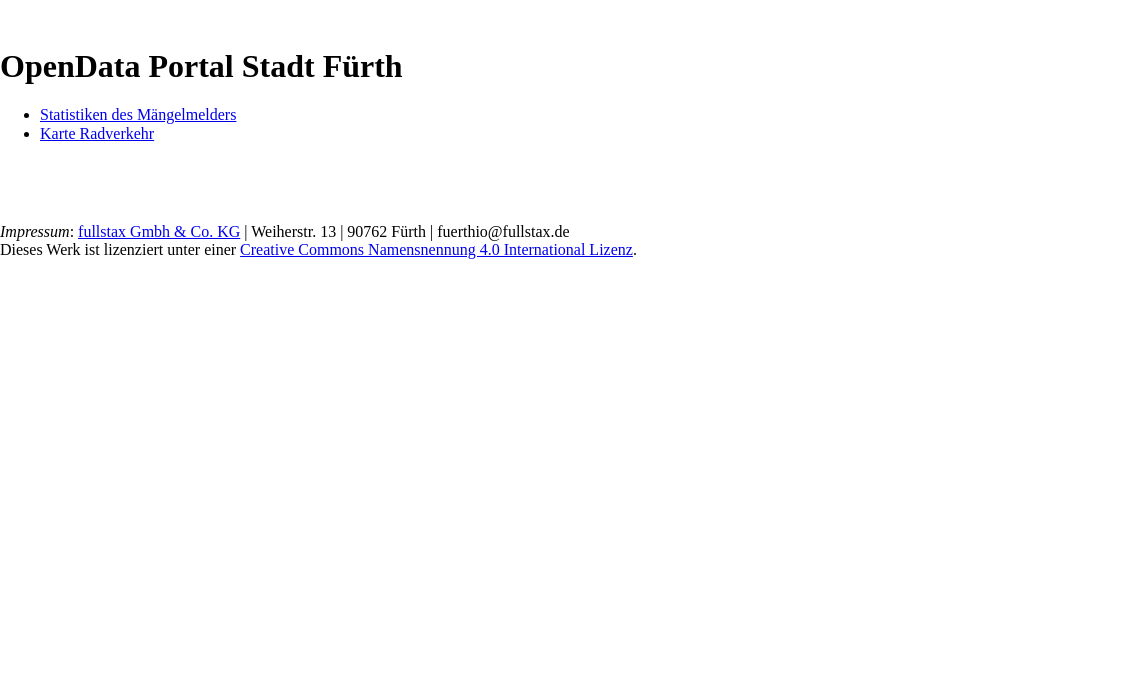
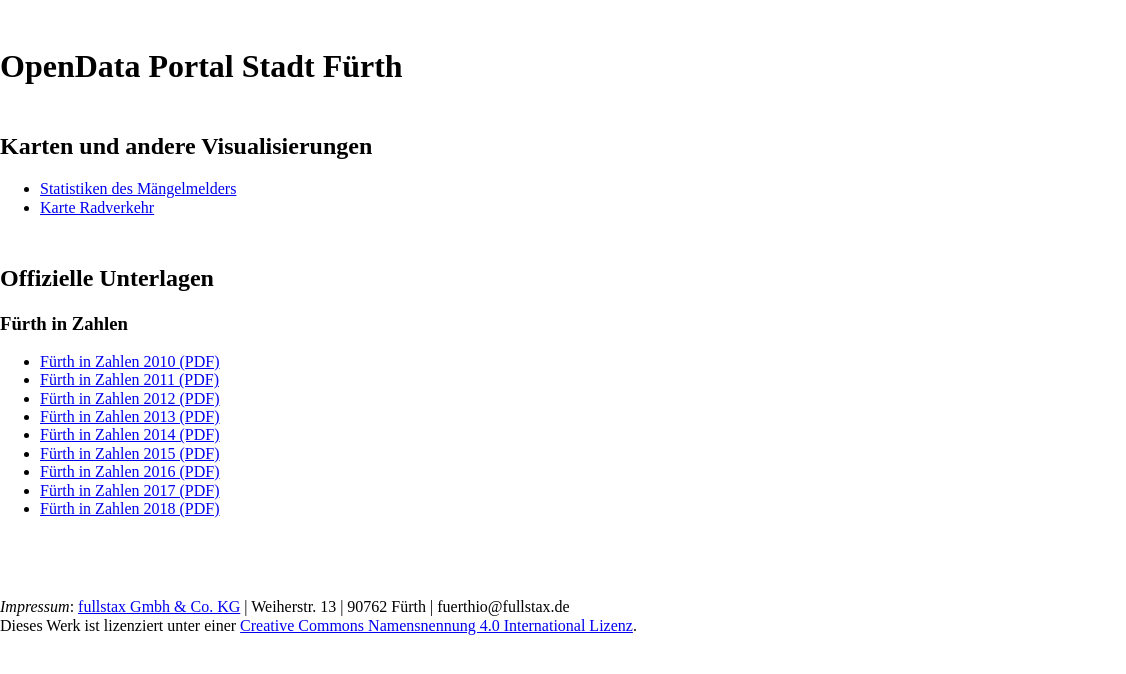
Before and after one commit to fuerth/opendata-fuerth, a plain HTML site: page index.html in a window 1280 px wide. Shown: the full height of the page, 0-1126 px from the left. Drawn offline with nearby package versions, Linux system fonts and the light colour scheme; a small style sheet from the web is missing.

Commit message:
Fürth in Zahlen 2010-2018

```diff
--- a/index.html
+++ b/index.html
@@ -12,6 +12,12 @@
 		body {
 			margin: 3em 0;
 		}
+		h2 {
+			margin-top: 2em;
+		}
+		h3 {
+			margin-top: 1em;
+		}
 		footer {
 			margin-top: 5em;
 		}
@@ -22,9 +28,23 @@
 	<div class="container">
 		<h1>OpenData Portal Stadt Fürth</h1>
 		<nav>
+			<h2>Karten und andere Visualisierungen</h2>
 			<ul>
 				<li><a href="./Maengelmelder/index.html" target="_blank">Statistiken des Mängelmelders</a></li>
 				<li><a href="https://fuerthwiki.de/maps/radverkehr/" target="_blank">Karte Radverkehr</a></li>
+			</ul>
+			<h2>Offizielle Unterlagen</h2>
+			<h3>Fürth in Zahlen</h3>
+			<ul>
+				<li><a href="./Statistik/fuerth_in_zahlen_2010.pdf">Fürth in Zahlen 2010 (PDF)</a></li>
+				<li><a href="./Statistik/fuerth_in_zahlen_2011.pdf">Fürth in Zahlen 2011 (PDF)</a></li>
+				<li><a href="./Statistik/fuerth_in_zahlen_2012.pdf">Fürth in Zahlen 2012 (PDF)</a></li>
+				<li><a href="./Statistik/fuerth_in_zahlen_2013.pdf">Fürth in Zahlen 2013 (PDF)</a></li>
+				<li><a href="./Statistik/fuerth_in_zahlen_2014.pdf">Fürth in Zahlen 2014 (PDF)</a></li>
+				<li><a href="./Statistik/fuerth_in_zahlen_2015.pdf">Fürth in Zahlen 2015 (PDF)</a></li>
+				<li><a href="./Statistik/fuerth_in_zahlen_2016.pdf">Fürth in Zahlen 2016 (PDF)</a></li>
+				<li><a href="./Statistik/fuerth_in_zahlen_2017.pdf">Fürth in Zahlen 2017 (PDF)</a></li>
+				<li><a href="./Statistik/fuerth_in_zahlen_2018.pdf">Fürth in Zahlen 2018 (PDF)</a></li>
 			</ul>
 		</nav>
 	</div>
```
